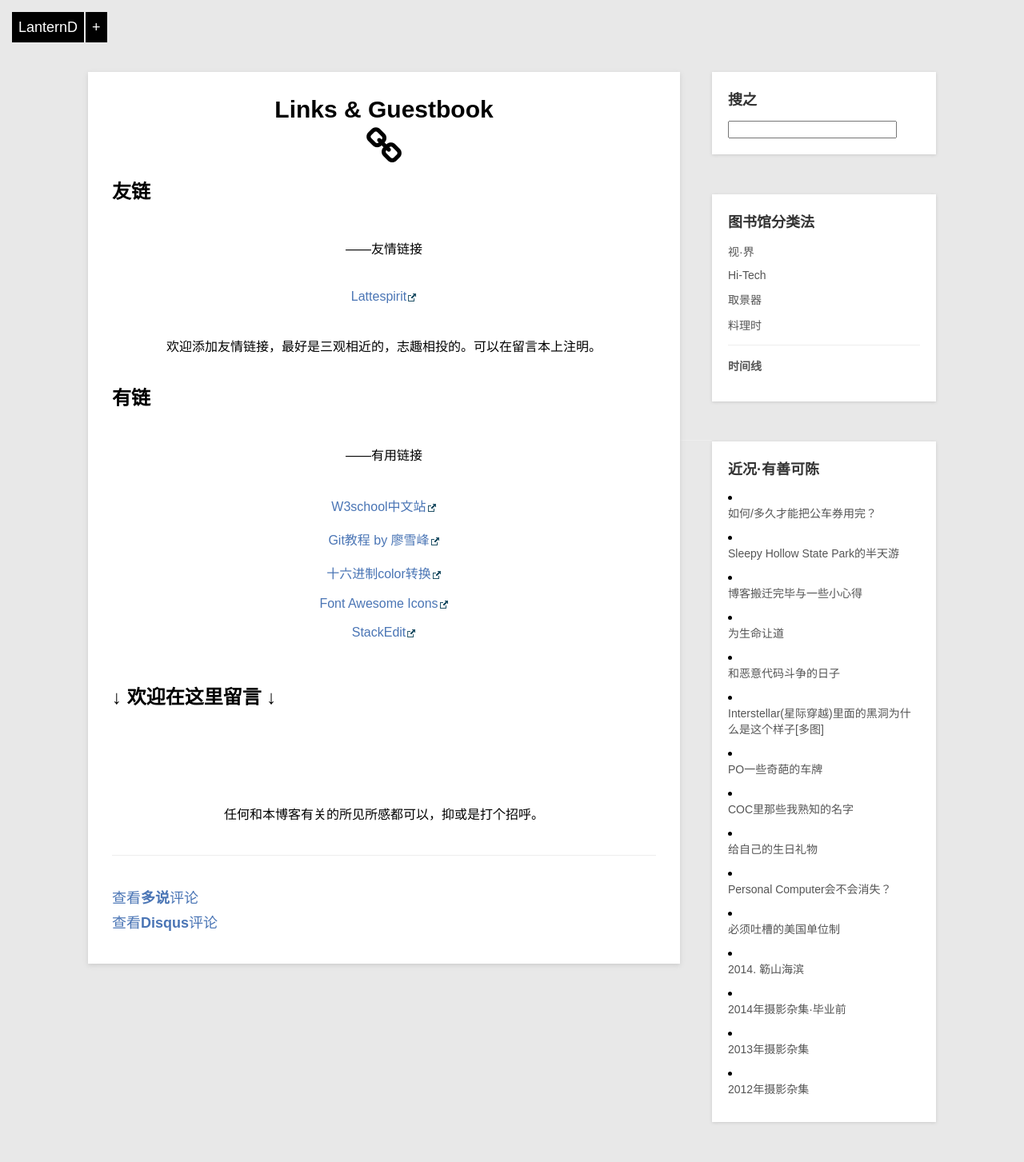
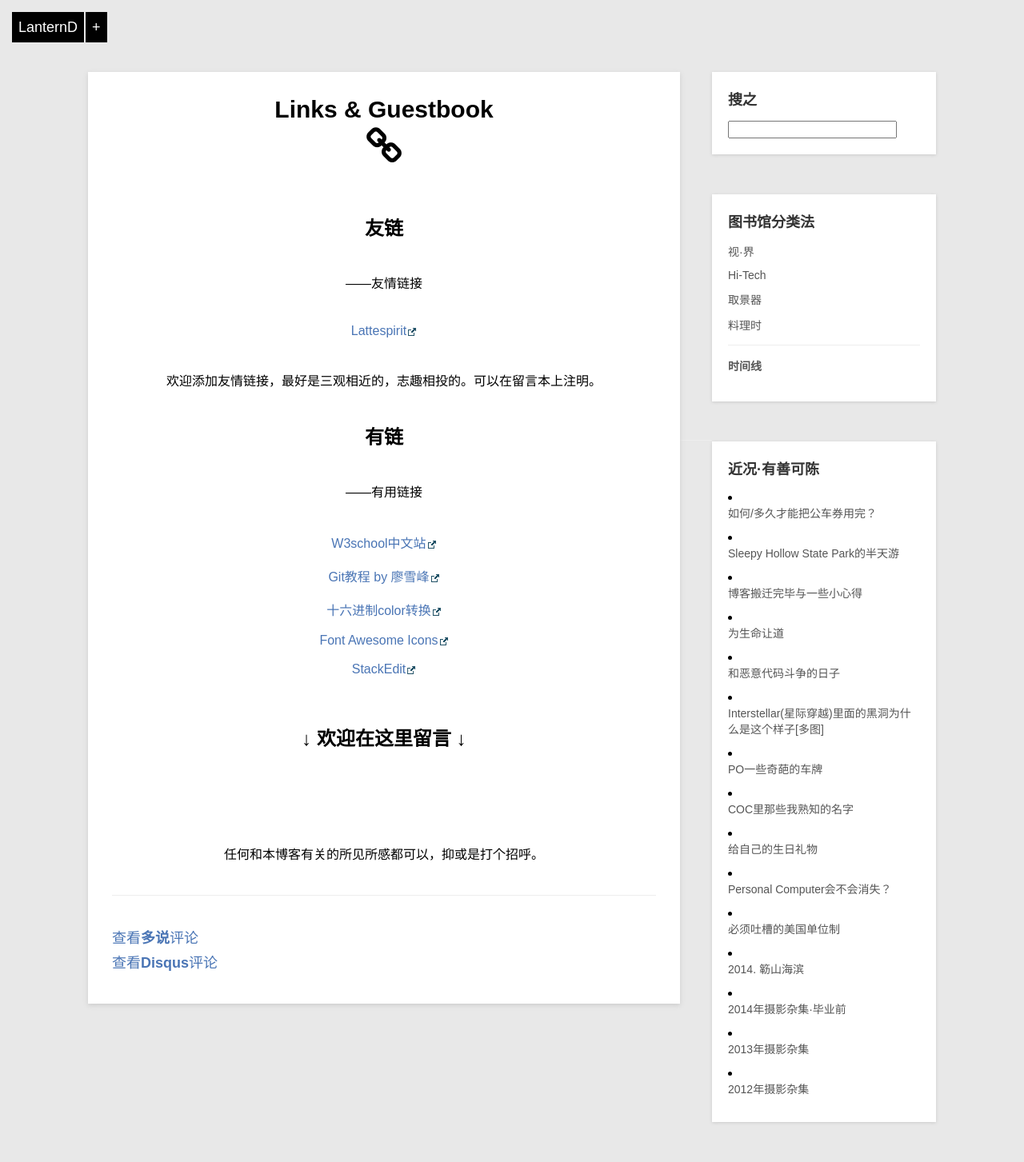
Before and after one commit to LanternD/lanternd.github.io, a Jekyll site: the page built from guestbook.html, in a window 1280 px wide. Shown: the whole page at 80% size. Built offline with Jekyll 4.4.1, drawn with Linux system fonts in a browser that asks for light colours; comment, search, counter and statistics services are not loaded.

Commit message:
update ui

```diff
--- a/about/about.html
+++ b/about/about.html
@@ -66,10 +66,7 @@ id: about
 <strong><font size="5">SNS &amp; Contact</font></strong></p>
 
 <blockquote>
-  <p id="about-icon">
-    <a href="/pages/atom.xml" target="_blank" title="RSS">
-      <i class="fa fa-rss fa-3x"></i>
-    </a>
+  <p class="about-icon">
     <a href="{{ site.author.weibo }}" target="_blank" title="微博">
       <i class="fa fa-weibo fa-3x"></i>
     </a>
--- a/guestbook.html
+++ b/guestbook.html
@@ -8,7 +8,7 @@ id: guestbook
 <center><i class="fa fa-link fa-3x" align:></i></center>
 
 <br>
-	<p><strong><font size="5">友链</font></strong></p>
+	<p><center><strong><font size="5">友链</font></strong></center></p>
 
 	<p></p><center>——友情链接</center><p></p>
 
@@ -16,7 +16,7 @@ id: guestbook
 
 	<p></p><center>欢迎添加友情链接，最好是三观相近的，志趣相投的。可以在留言本上注明。</center><p></p>
 
-	<p><strong><font size="5">有链</font></strong></p>
+	<p><center><strong><font size="5">有链</font></strong></center></p>
 
 	<p></p><center>——有用链接</center><p></p>
 
@@ -33,7 +33,7 @@ id: guestbook
 	</center></center></center></center></center><p></p>
 
 
-	<p><strong><font size="5">↓ 欢迎在这里留言 ↓</font></strong></p><br><br>
+	<p><center><strong><font size="5">↓ 欢迎在这里留言 ↓</font></strong></center></p><br><br>
 	<p></p><center>任何和本博客有关的所见所感都可以，抑或是打个招呼。</center><p></p>
 
 	<hr>
```
